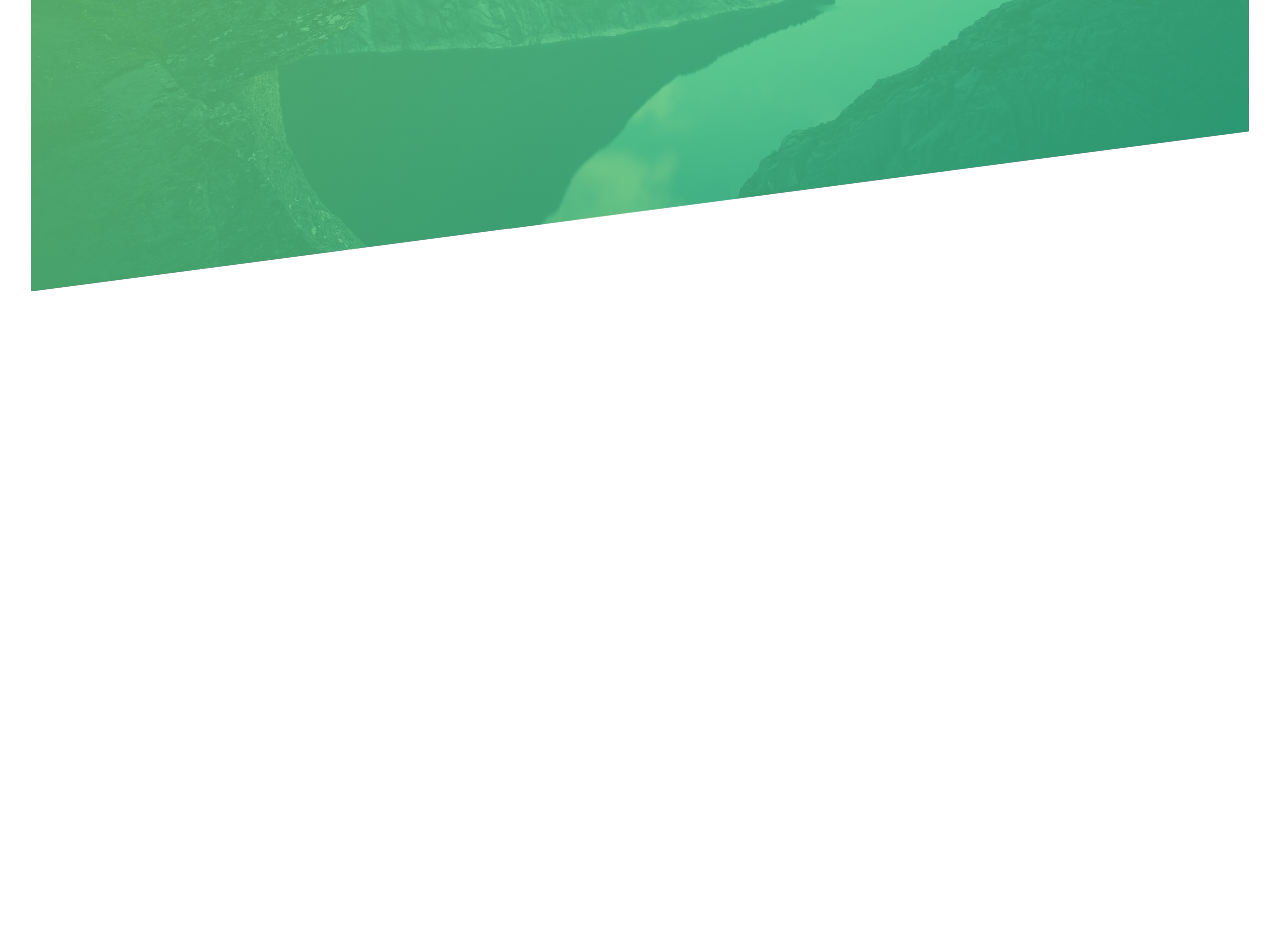
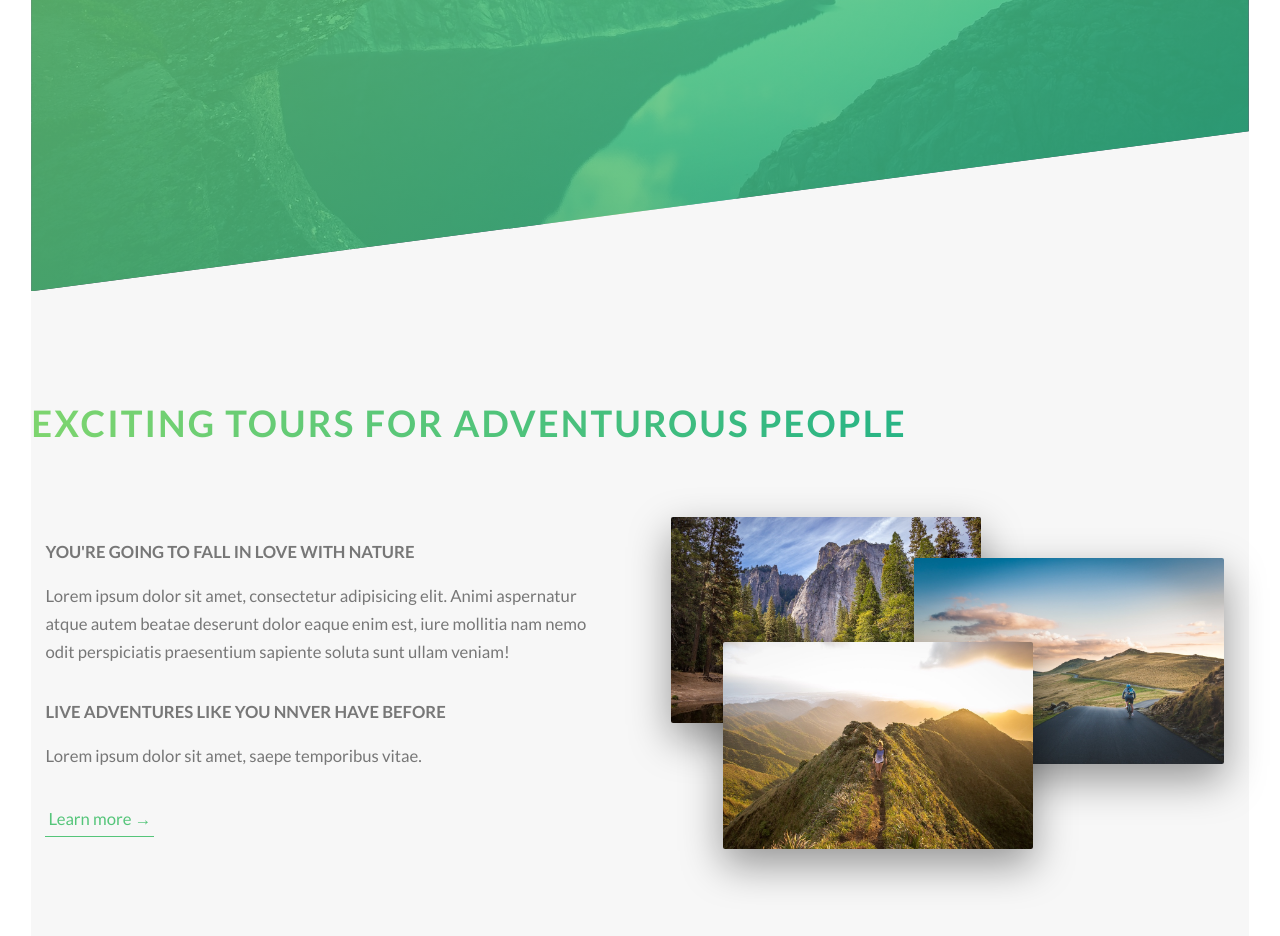
Before and after one commit to AshTappin/advanced-css-learnings, a website: page index.html in a window 1280 px wide. Shown: the part 500-1436 px from the top of the page. Before the commit the page ends 823 px from the top, so only its background shows below. Drawn offline with Linux system fonts and the light colour scheme.

Commit message:
Add about section

```diff
--- a/index.html
+++ b/index.html
@@ -26,6 +26,42 @@
                 <a class="btn btn--white btn--animated" href="#">Discover our tours</a>
             </div>
         </header>
+
+        <main>
+            <section class="section-about">
+
+                <div class="margin-bottom-big">
+                    <h2 class="heading-secondary">
+                        Exciting tours for adventurous people
+                    </h2>
+                </div>
+                <div class="row">
+                    <div class="col-1-of-2">
+                        <h3 class="heading-tertiary margin-bottom-small">
+                            You're going to fall in love with nature
+                        </h3>
+                        <p class="paragraph">
+                            Lorem ipsum dolor sit amet, consectetur adipisicing elit. Animi aspernatur atque autem beatae deserunt dolor eaque enim est, iure mollitia nam nemo odit perspiciatis praesentium sapiente soluta sunt ullam veniam!
+                        </p>
+                        <h3 class="heading-tertiary margin-bottom-small">
+                            Live adventures like you nnver have before
+                        </h3>
+                        <p class="paragraph">
+                            Lorem ipsum dolor sit amet, saepe temporibus vitae.
+                        </p>
+
+                        <a href="#" class="btn-text">Learn more &rarr;</a>
+                    </div>
+                    <div class="col-1-of-2">
+                        <div class="composition">
+                            <img src="img/nat-1-large.jpg" alt="Photo 1" class="composition__photo composition__photo--p1">
+                            <img src="img/nat-2-large.jpg" alt="Photo 2" class="composition__photo composition__photo--p2">
+                            <img src="img/nat-3-large.jpg" alt="Photo 3" class="composition__photo composition__photo--p3">
+                        </div>
+                    </div>
+                </div>
+            </section>
+        </main>
 
         <!--<section class="grid-test">-->
             <!--<div class="row">-->
--- a/sass/abstracts/_variables.scss
+++ b/sass/abstracts/_variables.scss
@@ -3,6 +3,9 @@
 $color-primary: #55c57a;
 $color-primary-light: #7ed56f;
 $color-primary-dark: #28b485;
+
+$color-grey-light-1: #f7f7f7;
+$color-grey-light-2: #f7f7f7;
 
 $color-grey-dark: #777;
 $color-white: #fff;
@@ -12,3 +15,6 @@ $color-black: #000;
 $grid-width: 114rem;
 $gutter-vertical: 8rem;
 $gutter-horizontal: 6rem;
+
+//FONT
+$default-font-size: 1.6rem;
--- a/sass/base/_typography.scss
+++ b/sass/base/_typography.scss
@@ -29,3 +29,36 @@ body {
     animation: moveInRight 1s ease-out;
   }
 }
+
+.heading-secondary {
+  font-size: 3.5rem;
+  text-transform: uppercase;
+  font-weight: 700;
+  display: inline-block;
+  background-image: linear-gradient(to right, $color-primary-light, $color-primary-dark);
+  -webkit-background-clip: text;
+  color: transparent;
+  letter-spacing: .2rem;
+  transition: all .2s;
+  text-align: center;
+
+  &:hover {
+    transform: skewY(2deg) skewX(15deg) scale(1.1);
+    text-shadow: .5rem 1rem 2rem rgba($color-black, .2);
+  }
+}
+
+.heading-tertiary {
+  font-size: 1.6rem;
+  font-weight: 700;
+  text-transform: uppercase;
+
+}
+
+.paragraph {
+  font-size: 1.6rem;
+
+  &:not(:last-child) {
+    margin-bottom: 3rem;
+  }
+}
--- a/sass/components/_button.scss
+++ b/sass/components/_button.scss
@@ -9,7 +9,7 @@
     border-radius: 10rem;
     transition: all .2s;
     position: relative;
-    font-size: 1.6rem;
+    font-size: $default-font-size;
   }
 
   &:hover {
@@ -54,3 +54,28 @@
   }
 
 }
+
+.btn-text {
+  &:link,
+  &:visited {
+    font-size: $default-font-size;
+    color: $color-primary;
+    display: inline-block;
+    text-decoration: none;
+    border-bottom: 1px solid $color-primary;
+    padding: 3px;
+    transition: all .2s;
+
+    &:hover {
+      transform: translateY(-.2rem);
+      background-color: $color-primary;
+      color: $color-white;
+      box-shadow: 0 1rem 2rem rgba($color-black, .15);
+    }
+
+    &:active {
+      box-shadow: 0 .5rem 1rem rgba($color-black, .15);
+      transform: translateY(0);
+    }
+  }
+}
--- /dev/null
+++ b/sass/components/_composition.scss
@@ -0,0 +1,39 @@
+.composition {
+  position: relative;
+
+  &__photo {
+    width: 55%;
+    box-shadow: 0 1.5rem 4rem rgba($color-black, .4);
+    border-radius: 2px;
+    position: absolute;
+    z-index: 10;
+    transition: all .2s;
+    outline-offset: 2rem;
+
+    &--p1 {
+      left:0;
+      top: -2rem;
+    }
+
+    &--p2 {
+      right: 1rem;
+      top: 2rem;
+    }
+
+    &--p3 {
+      left: 5rem;
+      top: 10rem;
+    }
+
+    &:hover {
+      outline: 1.5rem solid $color-primary;
+      transform: scale(1.05) translateY(-.5rem);
+      box-shadow: 0 2.5rem 4rem rgba($color-black, .5);
+      z-index: 20;
+    }
+  }
+
+  &:hover &__photo:not(:hover) {
+    transform: scale(.95);
+  }
+}
--- a/sass/layout/_grid.scss
+++ b/sass/layout/_grid.scss
@@ -1,6 +1,5 @@
 .row {
     max-width: $grid-width;
-    background-color: #eeeeee;
     margin: 0 auto;
 
     &:not(:last-child) {
@@ -10,7 +9,6 @@
     @include clearfix;
 
     [class^="col-"] {
-        background-color: orangered;
         float: left;
 
         &:not(:last-child) {
--- /dev/null
+++ b/sass/layout/_margins.scss
@@ -0,0 +1,11 @@
+.margin-bottom-big {
+  margin-bottom: 8rem;
+}
+
+.margin-bottom-medium {
+  margin-bottom: 4rem;
+}
+
+.margin-bottom-small {
+  margin-bottom: 1.5rem;
+}
--- a/sass/main.scss
+++ b/sass/main.scss
@@ -6,9 +6,11 @@
 @import "base/animations";
 @import "base/typography";
 
-@import "components/button";
+@import "components/_button.scss";
+@import "components/composition";
 @import "components/header";
 
 @import "layout/grid";
+@import "layout/margins";
 
 @import "pages/_home.scss";
--- a/sass/pages/_home.scss
+++ b/sass/pages/_home.scss
@@ -0,0 +1,5 @@
+.section-about {
+  background-color: $color-grey-light-1;
+  padding: 25rem 0;
+  margin-top: -20vh;
+}
```
Also changed, not shown: css/style.css.
